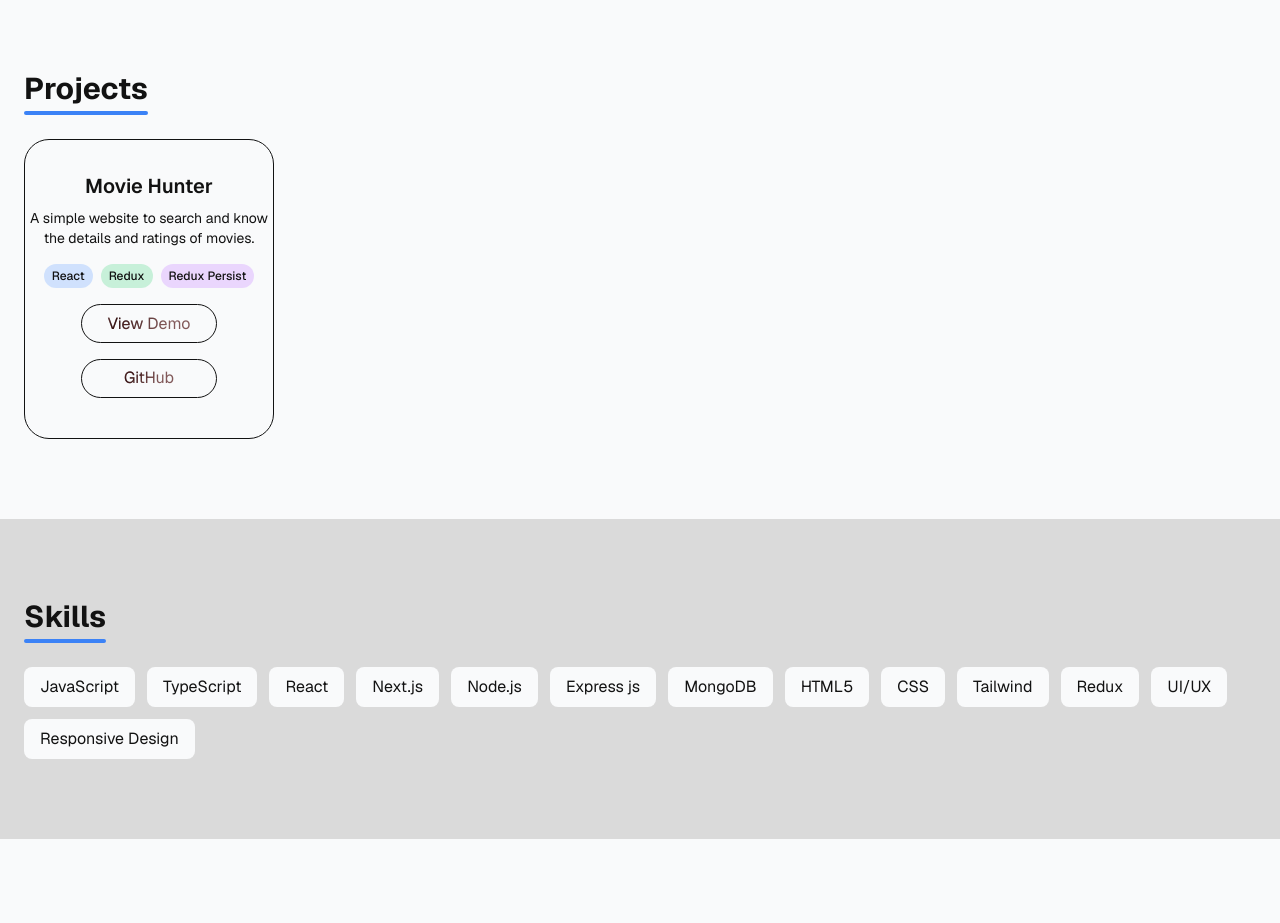
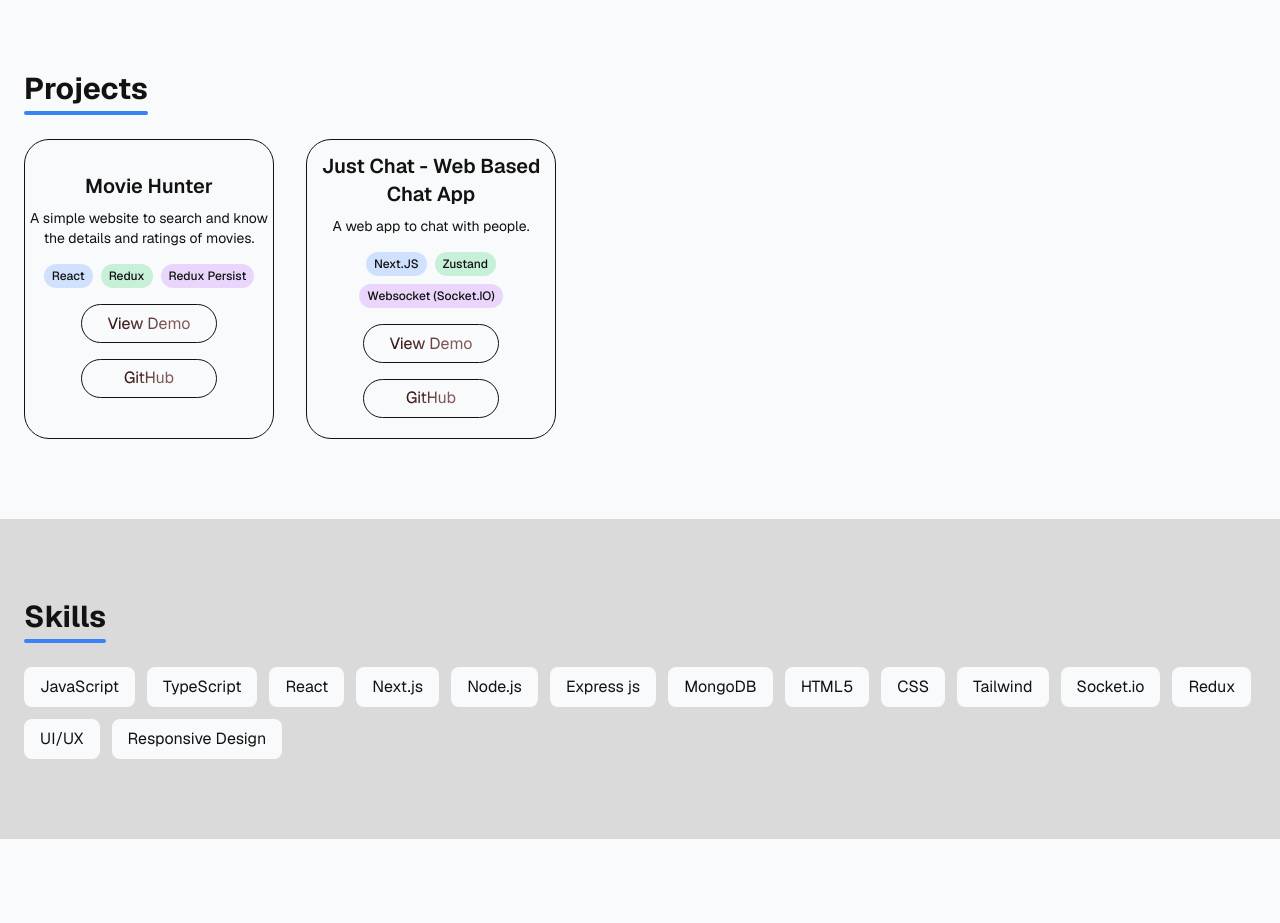
Before and after one commit to SreekuttanPS/portfolio-website, a Next.js app: page / in a window 1280 px wide. Shown: the part 1820-2743 px from the top of the page. Built offline with nearby package versions, Linux system fonts and the light colour scheme.

Commit message:
Adding new project

```diff
--- a/src/app/Components/MainSection/Projects.tsx
+++ b/src/app/Components/MainSection/Projects.tsx
@@ -5,10 +5,15 @@ import ShinyText from "@/app/Components/Animations/ShinyText";
 
 function Projects() {
   return (
-    <section className="py-20 px-6 reveal bg-secondary-background" id="projects">
+    <section
+      className="py-20 px-6 reveal bg-secondary-background"
+      id="projects"
+    >
       <div className="container mx-auto">
-        <h2 className="section-title text-3xl font-bold text-primary-color">Projects</h2>
-        <div className="grid grid-flow-col gap-4">
+        <h2 className="section-title text-3xl font-bold text-primary-color">
+          Projects
+        </h2>
+        <div className="flex flex-col items-center md:flex-row gap-8">
           <div className="w-fit hover:scale-102 hover:transform hover:shadow-lg rounded-3xl">
             <PixelCard>
               <div className="absolute">
@@ -16,7 +21,8 @@ function Projects() {
                   Movie Hunter
                 </h3>
                 <p className="text-sm text-gray-300 mb-4 text-center text-primary-color">
-                  A simple website to search and know the details and ratings of movies.
+                  A simple website to search and know the details and ratings of
+                  movies.
                 </p>
                 <div className="flex flex-wrap justify-center gap-2 mb-4">
                   <span className="px-2 py-1 text-xs font-medium bg-blue-500/20 text-blue-200 rounded-full text-primary-color">
@@ -38,7 +44,11 @@ function Projects() {
                       rel="noopener noreferrer"
                       target="_blank"
                     >
-                      <ShinyText text="View Demo" speed={3} className="custom-class" />
+                      <ShinyText
+                        text="View Demo"
+                        speed={3}
+                        className="custom-class"
+                      />
                     </a>
                     <a
                       href="https://github.com/SreekuttanPS/omdb-movie-search"
@@ -47,7 +57,64 @@ function Projects() {
                       rel="noopener noreferrer"
                       target="_blank"
                     >
-                      <ShinyText text="GitHub" speed={3} className="custom-class" />
+                      <ShinyText
+                        text="GitHub"
+                        speed={3}
+                        className="custom-class"
+                      />
+                    </a>
+                  </div>
+                </div>
+              </div>
+            </PixelCard>
+          </div>
+          <div className="w-fit hover:scale-102 hover:transform hover:shadow-lg rounded-3xl">
+            <PixelCard>
+              <div className="absolute">
+                <h3 className="text-xl font-semibold mb-2 text-white text-center mt-2 text-primary-color">
+                  Just Chat - Web Based Chat App
+                </h3>
+                <p className="text-sm text-gray-300 mb-4 text-center text-primary-color">
+                  A web app to chat with people.
+                </p>
+                <div className="flex flex-wrap justify-center gap-2 mb-4">
+                  <span className="px-2 py-1 text-xs font-medium bg-blue-500/20 text-blue-200 rounded-full text-primary-color">
+                    Next.JS
+                  </span>
+                  <span className="px-2 py-1 text-xs font-medium bg-green-500/20 text-green-200 rounded-full text-primary-color">
+                    Zustand
+                  </span>
+                  <span className="px-2 py-1 text-xs font-medium bg-purple-500/20 text-purple-200 rounded-full text-primary-color">
+                    Websocket (Socket.IO)
+                  </span>
+                </div>
+                <div className="container px-14">
+                  <div className="flex flex-col items-center justify-center gap-4 mb-4">
+                    <a
+                      href="https://movie-hunter-omdb.netlify.app/"
+                      className="shiny-button hover:transform hover:scale-105 w-full text-center"
+                      aria-label="View Demo"
+                      rel="noopener noreferrer"
+                      target="_blank"
+                    >
+                      <ShinyText
+                        text="View Demo"
+                        speed={3}
+                        className="custom-class"
+                      />
+                    </a>
+                    <a
+                      href="https://github.com/SreekuttanPS/omdb-movie-search"
+                      className="shiny-button hover:transform hover:scale-105 w-full text-center"
+                      aria-label="View Code"
+                      rel="noopener noreferrer"
+                      target="_blank"
+                    >
+                      <ShinyText
+                        text="GitHub"
+                        speed={3}
+                        className="custom-class"
+                      />
                     </a>
                   </div>
                 </div>
--- a/src/app/Components/MainSection/Skills.tsx
+++ b/src/app/Components/MainSection/Skills.tsx
@@ -10,69 +10,46 @@ function Skills() {
         <div className="space-y-12">
           <div>
             <div className="flex flex-wrap gap-3">
-              <div
-                className="px-4 py-2 rounded-lg flex items-center gap-2 transition-transform hover:transform hover:scale-105  w-auto theme-switch-color"
-              >
+              <div className="px-4 py-2 rounded-lg flex items-center gap-2 transition-transform hover:transform hover:scale-105  w-auto theme-switch-color">
                 <span>JavaScript</span>
               </div>
-              <div
-                className="px-4 py-2 rounded-lg flex items-center gap-2 transition-transform hover:transform hover:scale-105 w-auto theme-switch-color"
-              >
+              <div className="px-4 py-2 rounded-lg flex items-center gap-2 transition-transform hover:transform hover:scale-105 w-auto theme-switch-color">
                 <span>TypeScript</span>
               </div>
-              <div
-                className="px-4 py-2 rounded-lg flex items-center gap-2 transition-transform hover:transform hover:scale-105 w-auto theme-switch-color"
-              >
+              <div className="px-4 py-2 rounded-lg flex items-center gap-2 transition-transform hover:transform hover:scale-105 w-auto theme-switch-color">
                 <span>React</span>
               </div>
-              <div
-                className="px-4 py-2 rounded-lg flex items-center gap-2 transition-transform hover:transform hover:scale-105 w-auto theme-switch-color"
-              >
+              <div className="px-4 py-2 rounded-lg flex items-center gap-2 transition-transform hover:transform hover:scale-105 w-auto theme-switch-color">
                 <span>Next.js</span>
               </div>
-              <div
-                className="px-4 py-2 rounded-lg flex items-center gap-2 transition-transform hover:transform hover:scale-105 w-auto theme-switch-color"
-              >
+              <div className="px-4 py-2 rounded-lg flex items-center gap-2 transition-transform hover:transform hover:scale-105 w-auto theme-switch-color">
                 <span>Node.js</span>
               </div>
-              <div
-                className="px-4 py-2 rounded-lg flex items-center gap-2 transition-transform hover:transform hover:scale-105 w-auto theme-switch-color"
-              >
+              <div className="px-4 py-2 rounded-lg flex items-center gap-2 transition-transform hover:transform hover:scale-105 w-auto theme-switch-color">
                 <span>Express js</span>
               </div>
-              <div
-                className="px-4 py-2 rounded-lg flex items-center gap-2 transition-transform hover:transform hover:scale-105 w-auto theme-switch-color"
-              >
+              <div className="px-4 py-2 rounded-lg flex items-center gap-2 transition-transform hover:transform hover:scale-105 w-auto theme-switch-color">
                 <span>MongoDB</span>
               </div>
-              <div
-                className="px-4 py-2 rounded-lg flex items-center gap-2 transition-transform hover:transform hover:scale-105 w-auto theme-switch-color"
-              >
+              <div className="px-4 py-2 rounded-lg flex items-center gap-2 transition-transform hover:transform hover:scale-105 w-auto theme-switch-color">
                 <span>HTML5</span>
               </div>
-              <div
-                className="px-4 py-2 rounded-lg flex items-center gap-2 transition-transform hover:transform hover:scale-105 w-auto theme-switch-color"
-              >
+              <div className="px-4 py-2 rounded-lg flex items-center gap-2 transition-transform hover:transform hover:scale-105 w-auto theme-switch-color">
                 <span>CSS</span>
               </div>
-              <div
-                className="px-4 py-2 rounded-lg flex items-center gap-2 transition-transform hover:transform hover:scale-105 w-auto theme-switch-color"
-              >
+              <div className="px-4 py-2 rounded-lg flex items-center gap-2 transition-transform hover:transform hover:scale-105 w-auto theme-switch-color">
                 <span>Tailwind</span>
               </div>
-              <div
-                className="px-4 py-2 rounded-lg flex items-center gap-2 transition-transform hover:transform hover:scale-105 w-auto theme-switch-color"
-              >
+              <div className="px-4 py-2 rounded-lg flex items-center gap-2 transition-transform hover:transform hover:scale-105 w-auto theme-switch-color">
+                <span>Socket.io</span>
+              </div>
+              <div className="px-4 py-2 rounded-lg flex items-center gap-2 transition-transform hover:transform hover:scale-105 w-auto theme-switch-color">
                 <span>Redux</span>
               </div>
-              <div
-                className="px-4 py-2 rounded-lg flex items-center gap-2 transition-transform hover:transform hover:scale-105 w-auto theme-switch-color"
-              >
+              <div className="px-4 py-2 rounded-lg flex items-center gap-2 transition-transform hover:transform hover:scale-105 w-auto theme-switch-color">
                 <span>UI/UX</span>
               </div>
-              <div
-                className="px-4 py-2 rounded-lg flex items-center gap-2 transition-transform hover:transform hover:scale-105 w-auto theme-switch-color"
-              >
+              <div className="px-4 py-2 rounded-lg flex items-center gap-2 transition-transform hover:transform hover:scale-105 w-auto theme-switch-color">
                 <span>Responsive Design</span>
               </div>
             </div>
```
